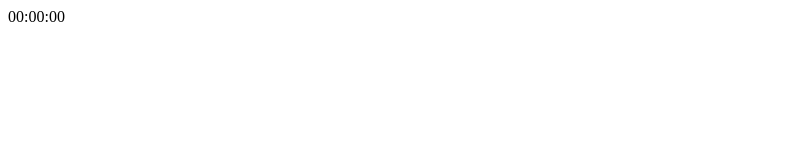
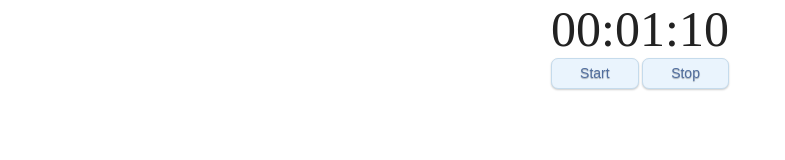
Before and after one commit to michaeldrnec/ChromeTimer, a plain HTML site: page index.htm in a window 1280 px wide. Shown: the whole page, without its empty margins (0-785 px from the left). Drawn offline with Linux system fonts and the light colour scheme.

Commit message:
Basic countdown timer working

```diff
--- a/index.htm
+++ b/index.htm
@@ -1,12 +1,18 @@
-<html>
-<head><title>Multi Purpose Timer</title></head>
+<!DOCTYPE html>
+<html lang="en">
+<head>
+<meta charset="utf-8" />
+<title>Multi Purpose Timer</title>
+<link rel="stylesheet" href="main.css" type="text/css" />
+</head>
+
 <body>
 <script type="text/javascript" src="jquery-1.6.2.js"></script>
 <script type="text/javascript" src="main.js"></script>
-<script type="text/javascript">
-var audio = new Audio('alarm_1.mp3');
-audio.play();
-</script>
-<div id="clock">00:00:00</div>
+<section id="content" class="content">
+	<div id="clock" class="clock">00:00:00</div>
+	<button id="start" class="button orange">Start</button>
+	<button id="stop" class="button orange">Stop</button>
+</section>
 </body>
 </html>
--- /dev/null
+++ b/main.css
@@ -0,0 +1,45 @@
+body {
+	background: #ffffff;
+	color: #000000;
+	font-size: 14px;
+	margin: 0;
+	padding: 0;
+	text-align: left;
+}
+#content {
+	width: 800px;
+	margin: 0 auto;
+	position: relative;
+	text-align: center;
+}
+.button {
+	display: inline-block;
+	outline: none;
+	cursor: pointer;
+	text-align: center;
+	text-decoration: none;
+	font: 14px/100% Arial, Helvetica, sans-serif;
+	padding: .5em 2em .55em;
+	text-shadow: 0 1px 1px rgba(0,0,0,.3);
+	border: solid 7em #ff;
+	border-radius: .5em;
+	box-shadow: 0 1px 2px rgba(0,0,0,.2);
+	color: #516E9E;
+	border: solid 1px #C5DBEC;
+	background: #EAF4FD;
+}
+.button:hover {
+	text-decoration: none;
+	background: #DDECF7;
+	border: solid 1px #79B7E7;
+}
+.button:active {
+	position: relative;
+	top: 1px;
+	color: #E4700A;
+	background: #F9FAFB;
+}
+.clock {
+	font-size: 50px;
+	color: #222222;
+}
--- a/main.js
+++ b/main.js
@@ -1,3 +1,32 @@
+function PlayAlarm() {
+	var audio = new Audio('alarm_1.mp3');
+	audio.play();
+}
+function UpdateClock()
+{
+	countdown--;
+	$("#clock").text(ConvertTime(countdown));
+	if (countdown <= 0) {
+		window.clearInterval(timer);
+	}
+}
+
+function ConvertTime(t)
+{
+	var h = Math.floor(t / 3600);
+	t %= 3600;
+	var m = Math.floor(t / 60);
+	var s = t % 60;
+	return (h < 10 ? '0' + h : h)
+	+ ':' + (m < 10 ? '0' + m : m)
+	+ ':' + (s < 10 ? '0' + s : s);
+}
+
 $(document).ready(function() {
-	$("clock").text("00:00:20");
+	$(clock).text(ConvertTime(countdown));
+	$("#start").bind('click', function() { if (timer == null) {timer = window.setInterval(UpdateClock, 1000); } });
+	$("#stop").bind('click', function() { window.clearInterval(timer); timer = null; });
 });
+
+var countdown = 70;
+var timer;
```
